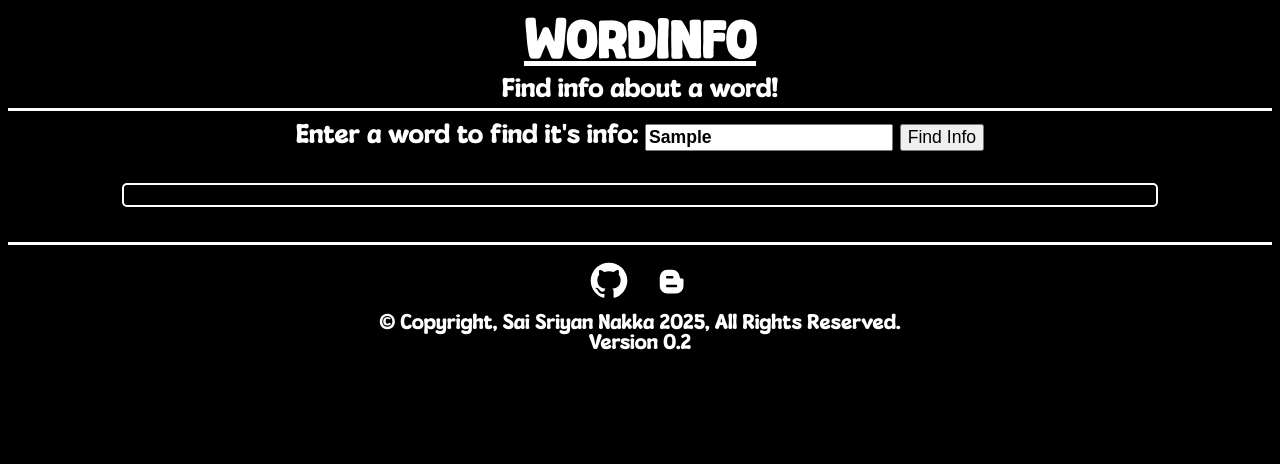
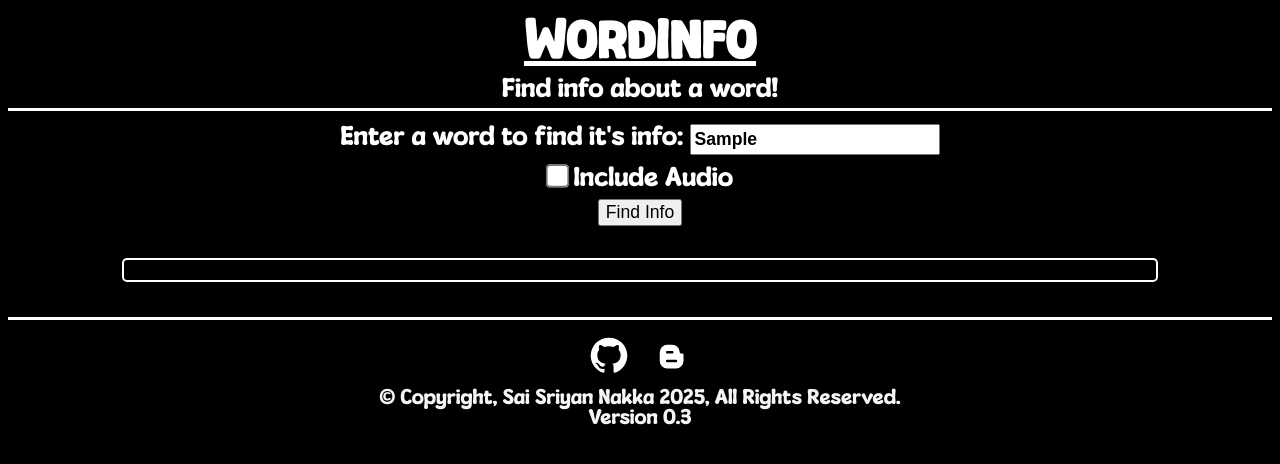
Before and after one commit to Sriyan-Nakka/wordInfo.com, a plain HTML site: page index.html in a window 1280 px wide. Both pictures are taken after typing "Sample" into the empty fields and a click on the button "Find Info". Drawn offline with Linux system fonts and the light colour scheme.

Commit message:
version 0.3

```diff
--- a/index.html
+++ b/index.html
@@ -42,6 +42,7 @@
       footer {
         font-size: 1.25rem;
         padding: 0.5rem;
+        color: whitesmoke;
       }
       footer a {
         text-decoration: none;
@@ -67,6 +68,7 @@
       input {
         font-weight: bold;
         font-size: 1.1rem;
+        cursor: pointer;
       }
       button {
         font-size: 1.1rem;
@@ -87,8 +89,23 @@
       form {
         margin: 0px 0px 12px;
       }
+      form p {
+        margin: 12px 0px 7px;
+      }
       header hr {
         margin-top: 5px;
+      }
+      #includeAudio {
+        transform: scale(1.8) translateY(-2px);
+      }
+      #enteredWord {
+        transition: all 0.15s ease-in-out;
+        padding: 3px;
+      }
+      #enteredWord:focus {
+        border: none;
+        outline: 2.5px solid hsl(0, 60%, 50%);
+        border-radius: 5px;
       }
     </style>
   </head>
@@ -103,6 +120,7 @@
       <form id="wordForm">
         Enter a word to find it's info:
         <input type="text" id="enteredWord" placeholder="Word" required />
+        <p><input type="checkbox" id="includeAudio" /> Include Audio</p>
         <button id="findInfoBtn">Find Info</button>
       </form>
       <div id="result">
@@ -138,7 +156,7 @@
         </a>
         <br />
         &copy; Copyright, Sai Sriyan Nakka 2025, All Rights Reserved.
-        <br />Version 0.2 <br />
+        <br />Version 0.3 <br />
       </center>
     </footer>
   </body>
--- a/script.js
+++ b/script.js
@@ -1,14 +1,49 @@
+//* Form Variables
 const wordForm = document.querySelector("#wordForm");
 const enteredWord = document.querySelector("#enteredWord");
+const includeAudio = document.querySelector("#includeAudio");
 
 wordForm.addEventListener("submit", function (e) {
   e.preventDefault();
   enteredWord.setCustomValidity("");
-  if (/\s/.test(enteredWord.value)) {
-    enteredWord.setCustomValidity("No spaces and more than one word allowed.");
+  if (
+    enteredWord.value.includes(" ") ||
+    enteredWord.value.includes(",") ||
+    enteredWord.value.includes("!") ||
+    enteredWord.value.includes("@") ||
+    enteredWord.value.includes("#") ||
+    enteredWord.value.includes("$") ||
+    enteredWord.value.includes("%") ||
+    enteredWord.value.includes("^") ||
+    enteredWord.value.includes("&") ||
+    enteredWord.value.includes("*") ||
+    enteredWord.value.includes("(") ||
+    enteredWord.value.includes(")") ||
+    enteredWord.value.includes("-") ||
+    enteredWord.value.includes("_") ||
+    enteredWord.value.includes("+") ||
+    enteredWord.value.includes("=") ||
+    enteredWord.value.includes("{") ||
+    enteredWord.value.includes("}") ||
+    enteredWord.value.includes("[") ||
+    enteredWord.value.includes("]") ||
+    enteredWord.value.includes("|") ||
+    enteredWord.value.includes(":") ||
+    enteredWord.value.includes(";") ||
+    enteredWord.value.includes("'") ||
+    enteredWord.value.includes("<") ||
+    enteredWord.value.includes(">") ||
+    enteredWord.value.includes(".") ||
+    enteredWord.value.includes("?") ||
+    enteredWord.value.includes("/")
+  ) {
+    enteredWord.setCustomValidity(
+      "No spaces, numbers, special symbols and more than one word are allowed."
+    );
     enteredWord.reportValidity();
     return;
   }
+  console.log(includeAudio.checked);
 
   document.querySelector("#result").style.display = "flex";
   findWordInfo();
```
